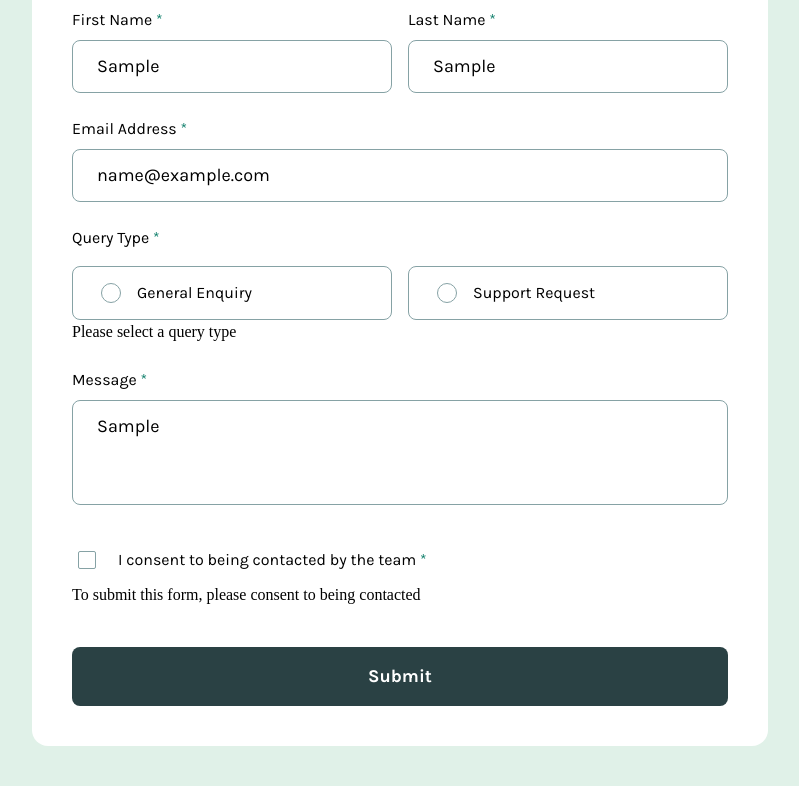
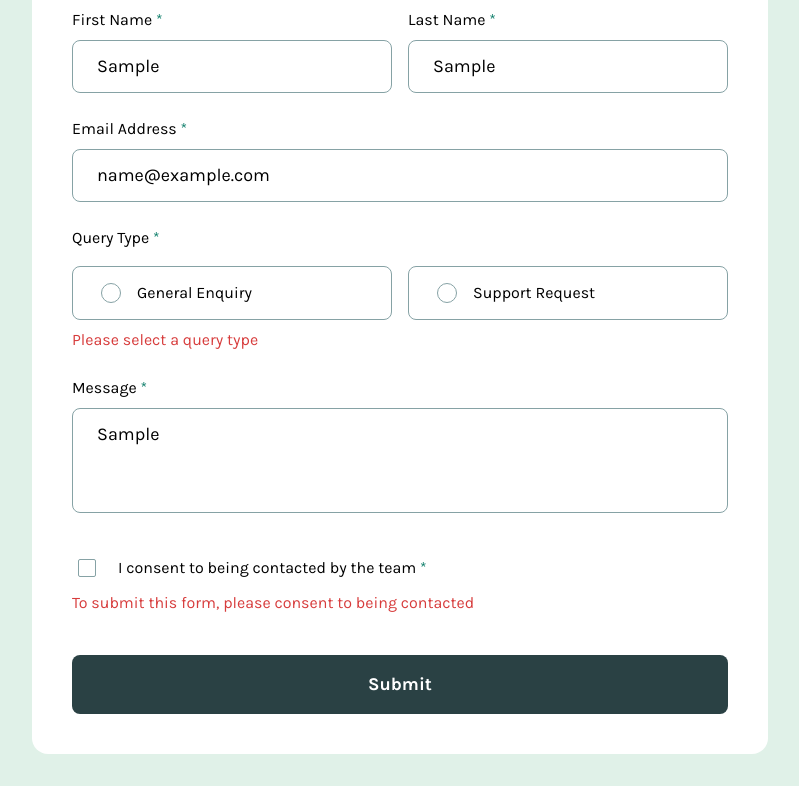
Before and after one commit to Joshk7/contact-form, a plain HTML site: page index.html in a window 1280 px wide. Both pictures are taken after typing "Sample", "Sample", "name@example.com", "Sample" into the empty fields and a click on the input "Submit". Shown: the part 128-914 px from the top of the page, without its empty margins (240-1039 px from the left). Drawn offline with Linux system fonts and the light colour scheme.

Commit message:
styling error messages

```diff
--- a/script.js
+++ b/script.js
@@ -1,8 +1,12 @@
 const form = document.querySelector("form");
+const given = document.getElementById("given-name");
 const errorGiven = document.getElementById("error_given");
+const family = document.getElementById("family-name");
 const errorFamily = document.getElementById("error_family");
+const email = document.getElementById("email");
 const errorEmail = document.getElementById("error_email");
 const errorQuery = document.getElementById("error_query");
+const message = document.getElementById("message");
 const errorMessage = document.getElementById("error_message");
 const errorConsent = document.getElementById("error_consent");
 
@@ -16,6 +20,7 @@ const validations = {
         const trimmed = value.trim();
         if (trimmed === "") {
             errorGiven.classList.remove("invisible");
+            given.classList.add("error__outline");
             return false;
         }
         return true;
@@ -24,6 +29,7 @@ const validations = {
         const trimmed = value.trim();
         if (trimmed === "") {
             errorFamily.classList.remove("invisible");
+            family.classList.add("error__outline");
             return false;
         }
         return true;
@@ -33,6 +39,7 @@ const validations = {
             return true;
         } else {
             errorEmail.classList.remove("invisible");
+            email.classList.add("error__outline");
             return false;
         }
     },
@@ -48,6 +55,7 @@ const validations = {
         const trimmed = value.trim();
         if (trimmed === "") {
             errorMessage.classList.remove("invisible");
+            message.classList.add("error__outline");
             return false;
         }
         return true;
--- a/style.css
+++ b/style.css
@@ -148,6 +148,9 @@ input[type="text"] {
 
 fieldset {
     border: none;
+    display: flex;
+    flex-direction: column;
+    gap: 0.5rem;
 }
 
 legend {
@@ -258,6 +261,15 @@ footer {
     color: hsl(228, 45%, 44%);
 }
 
+.error {
+    font: var(--body-small);
+    color: var(--red);
+}
+
+.error__outline {
+    border: 1px solid var(--red) !important;
+}
+
 .invisible {
     display: none;
 }
```
